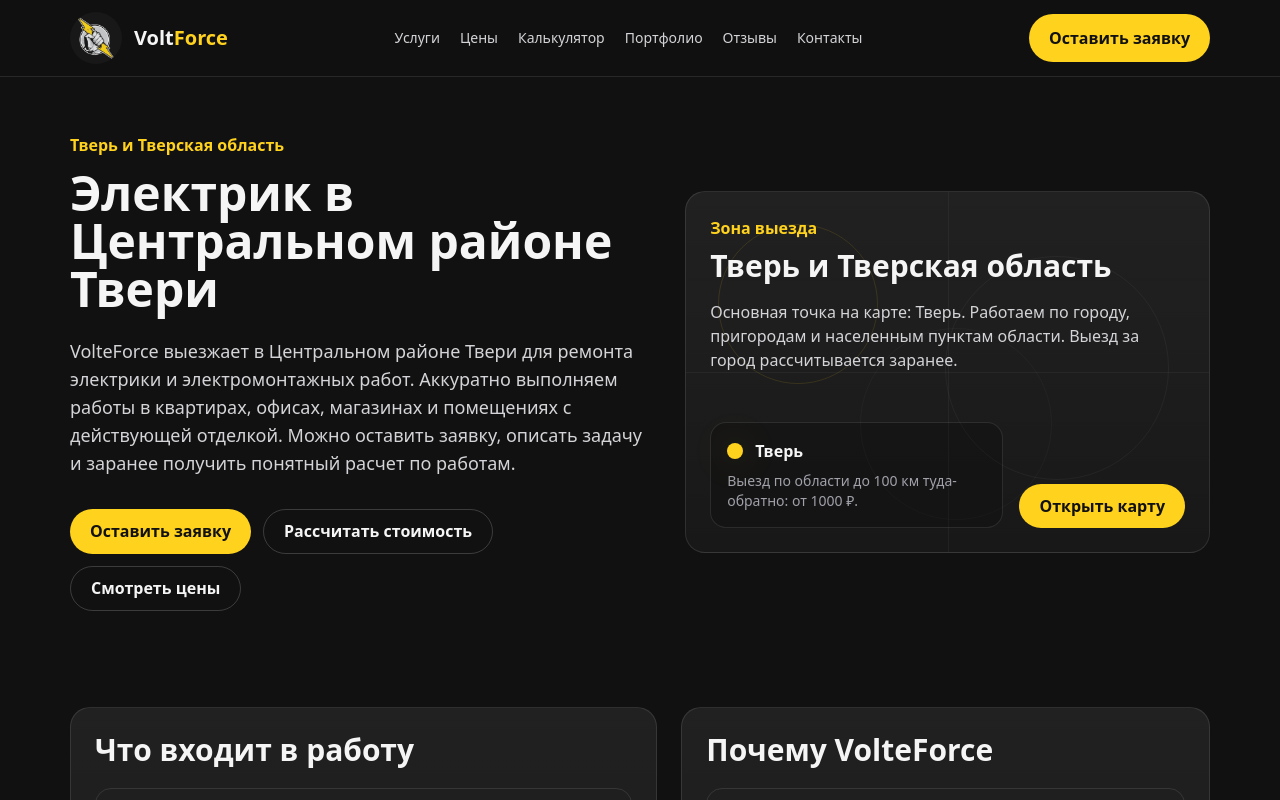
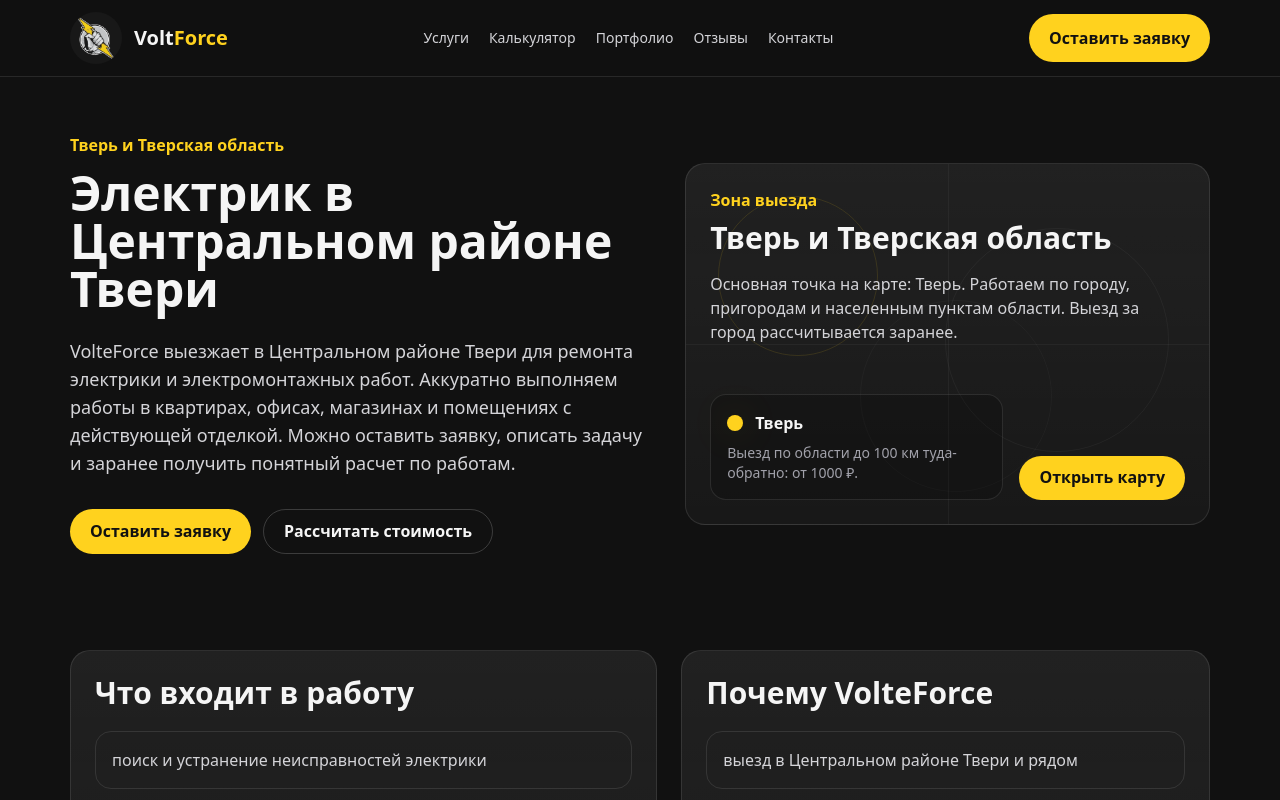
Before and after one commit to errxr3/electric-company-site-fixed, a Next.js app: page /tver/centralnyy in a window 1280 px wide. Shown: the top 800 px of the page. Built offline with nearby package versions, Linux system fonts and the light colour scheme; no server answers; the database is empty.

Commit message:
Hide pricing page navigation

```diff
--- a/app/page.tsx
+++ b/app/page.tsx
@@ -55,9 +55,6 @@
               </a>
               <a href="#calculator" className="btn btn-ghost">
                 Рассчитать стоимость
-              </a>
-              <a href="/prices" className="btn btn-ghost">
-                Цены
               </a>
             </div>
             <div className="mt-6 grid gap-2 text-lg font-bold text-white sm:flex sm:flex-wrap sm:gap-4">
--- a/app/sitemap.ts
+++ b/app/sitemap.ts
@@ -4,7 +4,7 @@
 const siteUrl = 'https://volteforce.ru';
 
 export default function sitemap(): MetadataRoute.Sitemap {
-  const routes = ['', '/services', '/prices', '/portfolio', '/reviews', '/contacts', '/about', '/privacy', ...seoLandingPages.map((page) => page.href)];
+  const routes = ['', '/services', '/portfolio', '/reviews', '/contacts', '/about', '/privacy', ...seoLandingPages.map((page) => page.href)];
   const now = new Date();
 
   return routes.map((route) => ({
--- a/components/Footer.tsx
+++ b/components/Footer.tsx
@@ -49,7 +49,6 @@
         <div className="grid content-start gap-3 text-zinc-300">
           <b className="text-white">Навигация</b>
           <Link className="w-fit hover:text-power" href="/services">Услуги</Link>
-          <Link className="w-fit hover:text-power" href="/prices">Цены</Link>
           <Link className="w-fit hover:text-power" href="/portfolio">Портфолио</Link>
           <Link className="w-fit hover:text-power" href="/reviews">Отзывы</Link>
           <Link className="w-fit hover:text-power" href="/contacts">Контакты</Link>
--- a/components/Header.tsx
+++ b/components/Header.tsx
@@ -3,7 +3,6 @@
 
 const nav = [
   { href: '/services', title: 'Услуги', mobile: true },
-  { href: '/prices', title: 'Цены', mobile: true },
   { href: '/#calculator', title: 'Калькулятор', mobile: true },
   { href: '/portfolio', title: 'Портфолио', mobile: true },
   { href: '/reviews', title: 'Отзывы', mobile: true },
--- a/components/SeoLanding.tsx
+++ b/components/SeoLanding.tsx
@@ -60,9 +60,6 @@
             <Link className="btn btn-ghost" href="/#calculator">
               Рассчитать стоимость
             </Link>
-            <Link className="btn btn-ghost" href="/prices">
-              Смотреть цены
-            </Link>
           </div>
         </div>
         <ServiceAreaMap />
```
